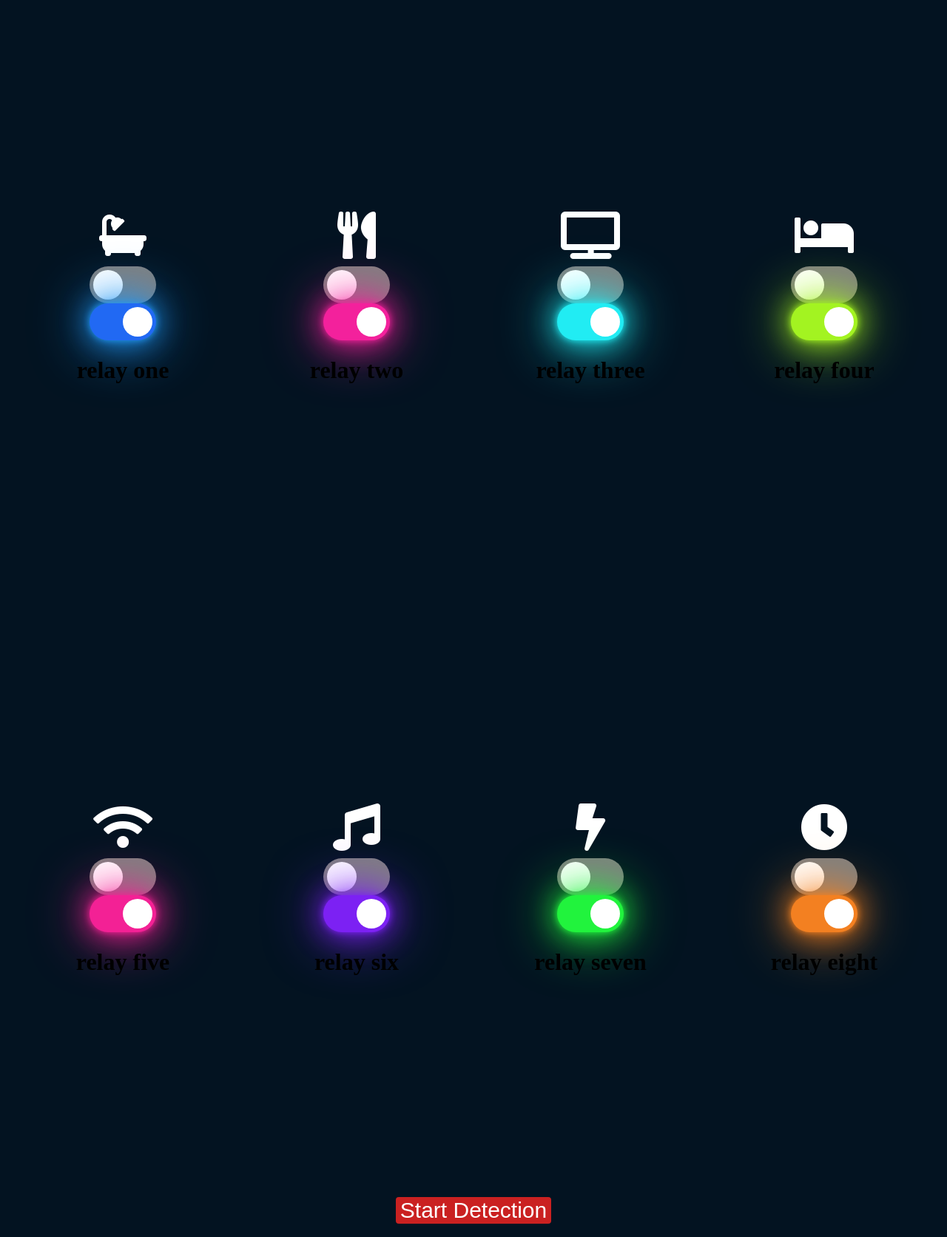
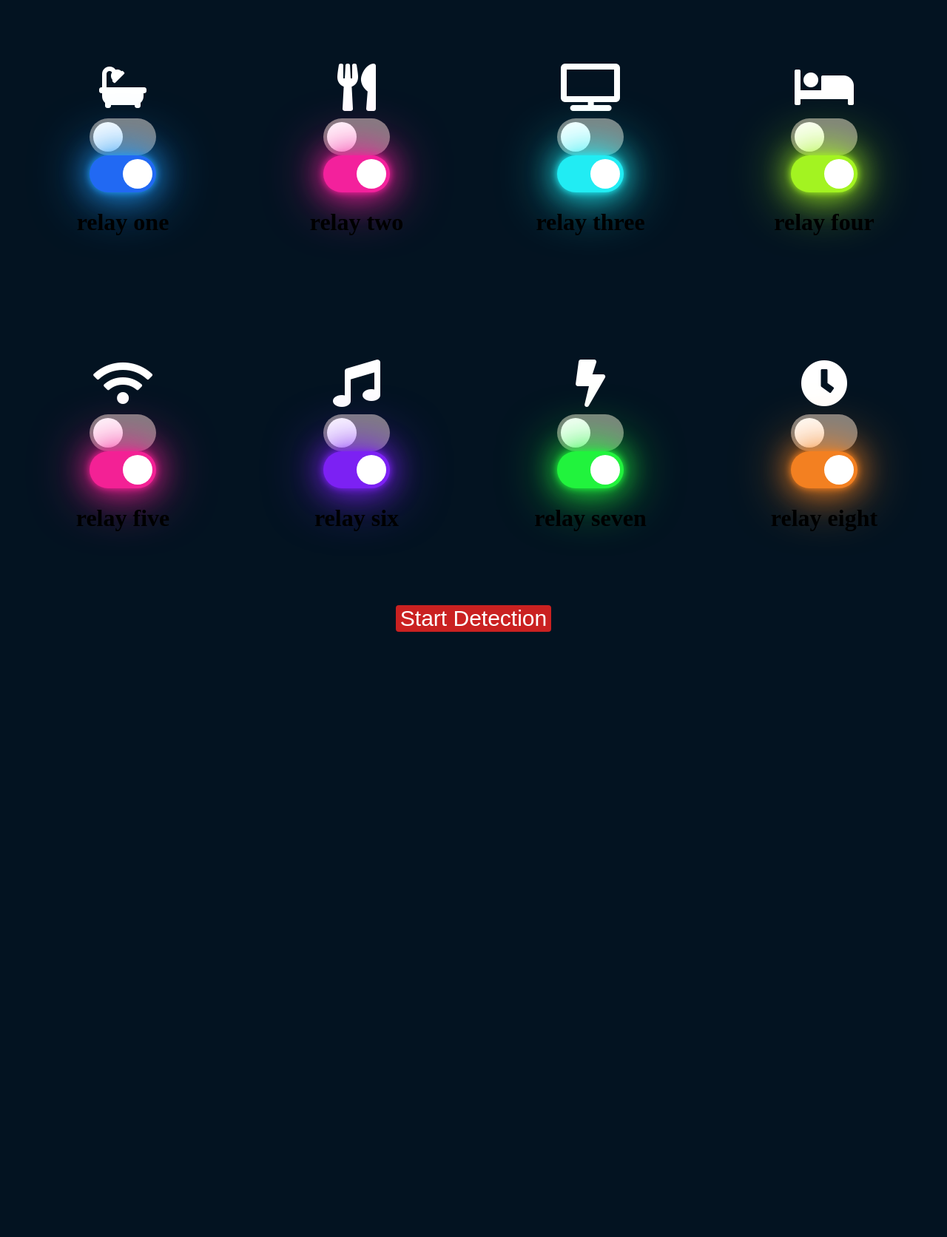
Before and after one commit to Abhishek-g-bot/Smart-Switch-Board, a Flask app: page / in a window 1280 px wide. Shown: the whole page at 74% size. After the commit the page ends 854 px from the top, so only its background shows below. Run offline with Flask 3, Linux system fonts and the light colour scheme; some libraries are stand-ins or nearby versions.

Commit message:
Update style.css

```diff
--- a/static/css/style.css
+++ b/static/css/style.css
@@ -3,7 +3,7 @@ body {
 	background: #031321;
 }
 .wrapper{
-    height: 100vh;
+    height: 50vh;
     width: 100%;
     display: flex;
     flex-direction: row;
```
